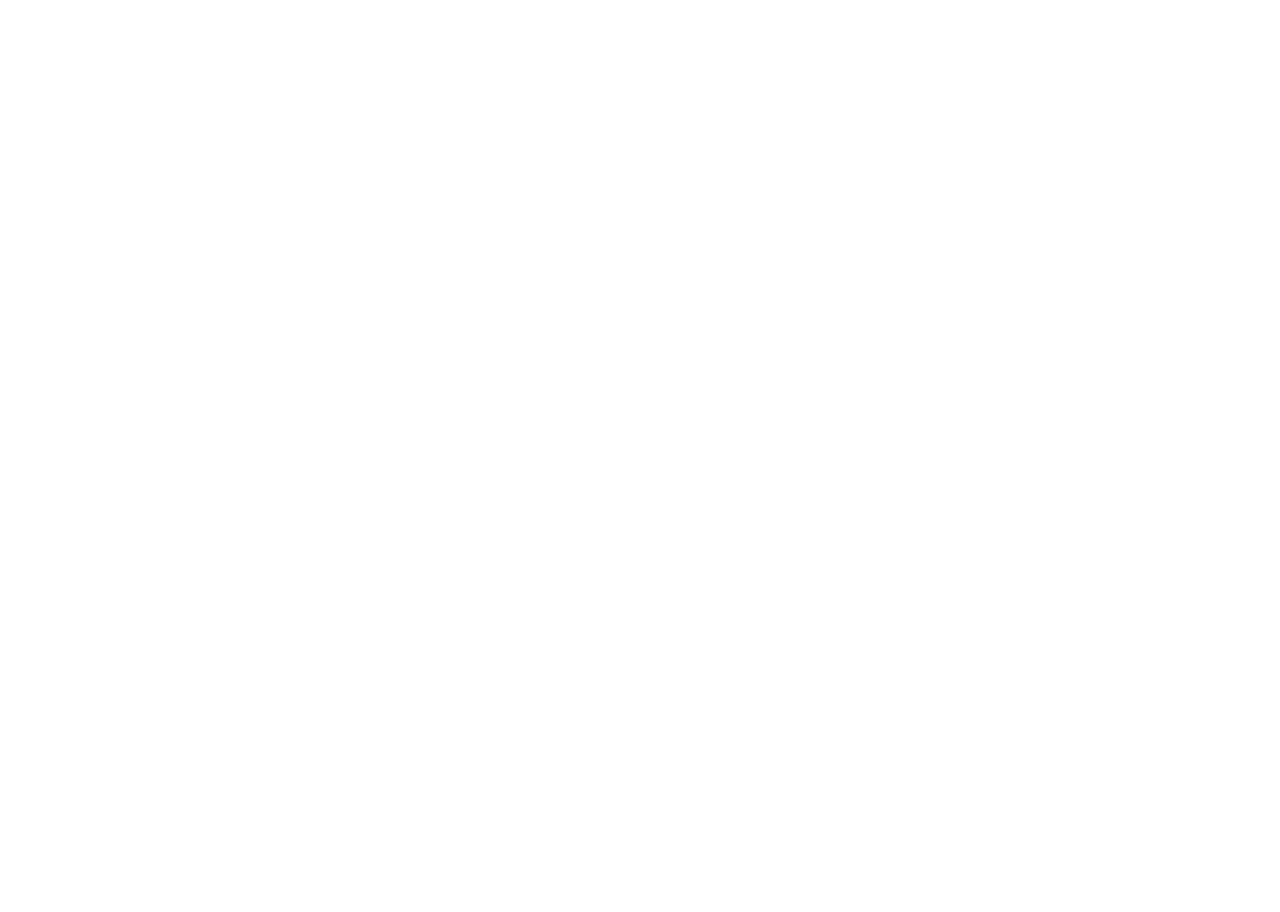
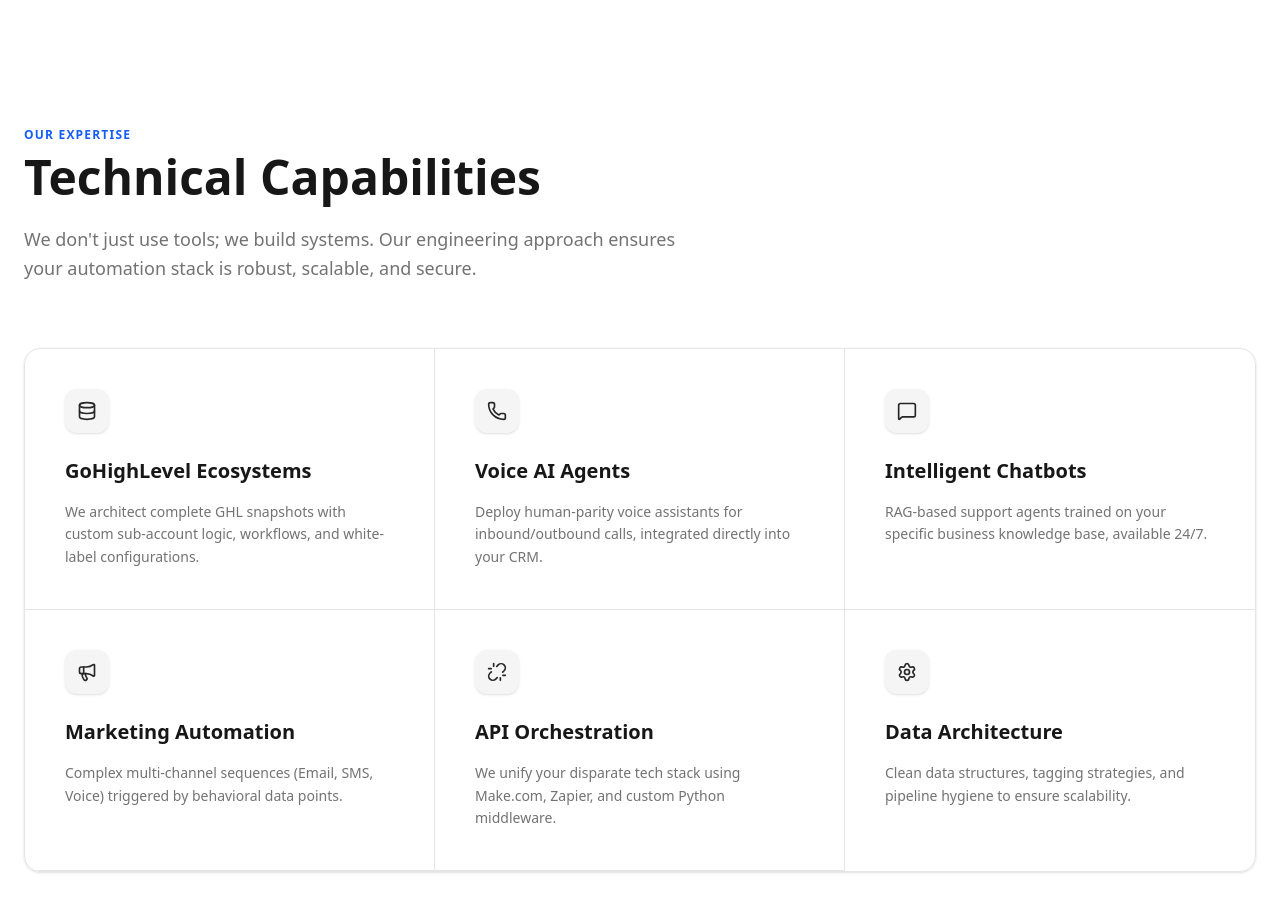
Before and after one commit to uthso297/clone-oct, a React (Vite) app: page / in a window 1280 px wide. Shown: the part 1220-2132 px from the top of the page. Before the commit the page ends 1245 px from the top, so only its background shows below. Built offline with nearby package versions, Linux system fonts and the light colour scheme.

Commit message:
technical file

```diff
--- a/src/App.tsx
+++ b/src/App.tsx
@@ -1,5 +1,6 @@
 import ClientShowcase from "./Components/ClientShowCase"
 import Hero from "./Components/Hero"
+import TechnicalCapabilities from "./Components/TechnicalCapabilities"
 
 function App() {
 
@@ -8,6 +9,7 @@
     <>
      <Hero></Hero>
      <ClientShowcase></ClientShowcase>
+     <TechnicalCapabilities></TechnicalCapabilities>
     </>
   )
 }
--- /dev/null
+++ b/src/Components/TechnicalCapabilities.tsx
@@ -0,0 +1,87 @@
+import {
+  Database,
+  Phone,
+  MessageSquare,
+  Megaphone,
+  Unlink,
+  Settings
+} from 'lucide-react';
+
+const capabilities = [
+  {
+    title: "GoHighLevel Ecosystems",
+    description: "We architect complete GHL snapshots with custom sub-account logic, workflows, and white-label configurations.",
+    icon: Database,
+  },
+  {
+    title: "Voice AI Agents",
+    description: "Deploy human-parity voice assistants for inbound/outbound calls, integrated directly into your CRM.",
+    icon: Phone,
+  },
+  {
+    title: "Intelligent Chatbots",
+    description: "RAG-based support agents trained on your specific business knowledge base, available 24/7.",
+    icon: MessageSquare,
+  },
+  {
+    title: "Marketing Automation",
+    description: "Complex multi-channel sequences (Email, SMS, Voice) triggered by behavioral data points.",
+    icon: Megaphone,
+  },
+  {
+    title: "API Orchestration",
+    description: "We unify your disparate tech stack using Make.com, Zapier, and custom Python middleware.",
+    icon: Unlink,
+  },
+  {
+    title: "Data Architecture",
+    description: "Clean data structures, tagging strategies, and pipeline hygiene to ensure scalability.",
+    icon: Settings,
+  },
+];
+
+export default function TechnicalCapabilities() {
+  return (
+    <section className="bg-white py-24 px-6">
+      <div className="max-w-7xl mx-auto">
+        <div className="mb-16">
+          <span className="text-blue-600 font-bold text-xs uppercase tracking-widest">
+            Our Expertise
+          </span>
+          <h2 className="text-4xl md:text-5xl font-bold text-neutral-900 mt-2 mb-6">
+            Technical Capabilities
+          </h2>
+          <p className="max-w-2xl text-neutral-500 text-lg leading-relaxed">
+            We don't just use tools; we build systems. Our engineering approach ensures your automation stack is robust, scalable, and secure.
+          </p>
+        </div>
+
+        {/* 3x2 Grid Container */}
+        <div className="grid grid-cols-1 md:grid-cols-3 border border-neutral-200 rounded-2xl overflow-hidden shadow-sm">
+          {capabilities.map((item, index) => (
+            <div
+              key={index}
+              className={`group p-10 flex flex-col items-start transition-colors duration-300 hover:bg-neutral-50/50
+                ${index < 3 ? 'md:border-b' : ''}
+                ${(index + 1) % 3 !== 0 ? 'md:border-r' : ''}
+                border-neutral-200 border-b last:border-b-0 md:last:border-b-0
+              `}
+            >
+              {/* Dynamic Icon Box */}
+              <div className="mb-6 flex items-center justify-center p-3 rounded-xl bg-neutral-100 transition-all duration-300 group-hover:bg-blue-600 shadow-sm">
+                <item.icon className="w-5 h-5 text-neutral-800 transition-colors duration-300 group-hover:text-white" />
+              </div>
+
+              <h3 className="text-xl font-bold text-neutral-900 mb-4">
+                {item.title}
+              </h3>
+              <p className="text-neutral-500 text-sm leading-relaxed">
+                {item.description}
+              </p>
+            </div>
+          ))}
+        </div>
+      </div>
+    </section>
+  );
+}
```
